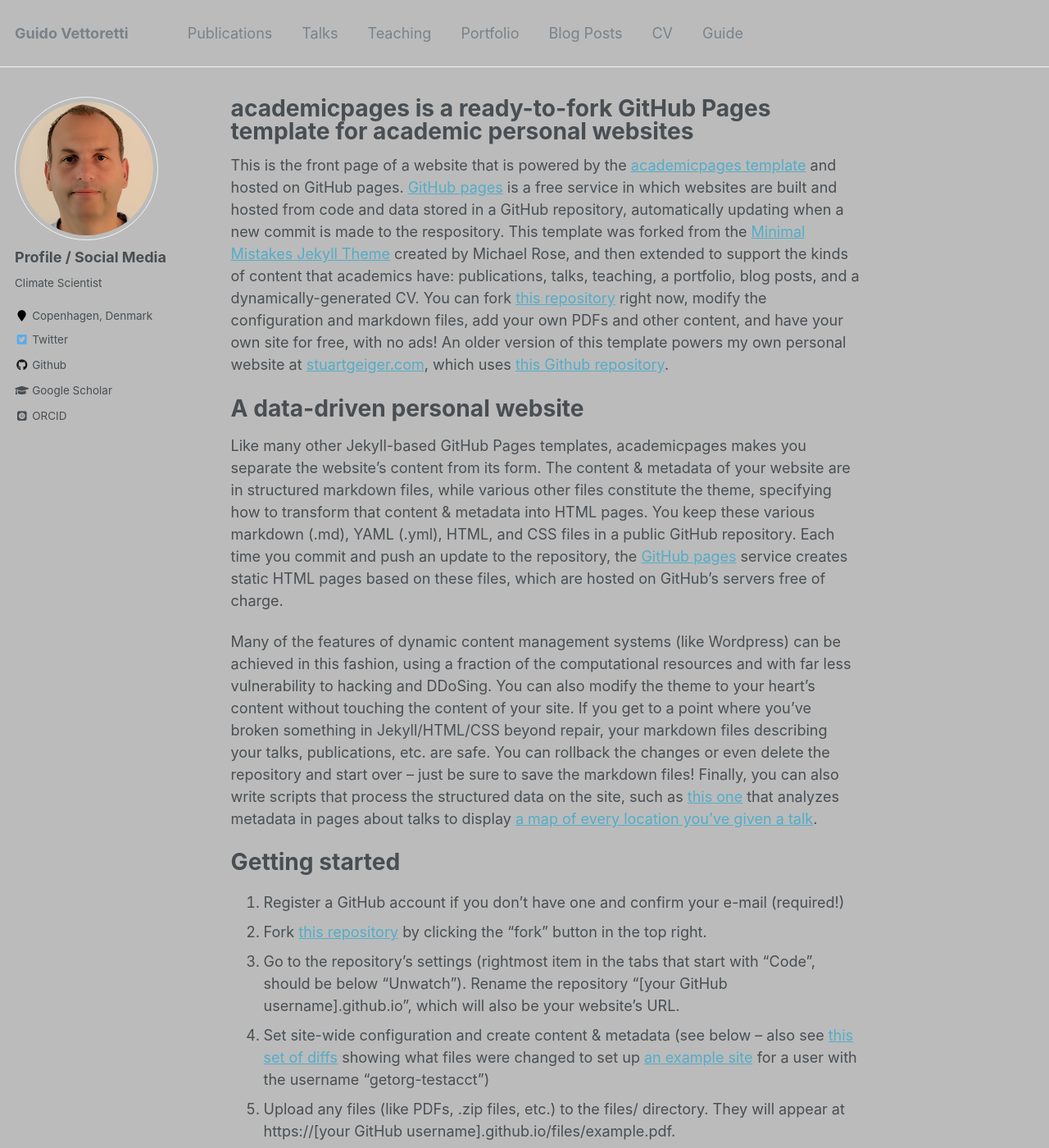
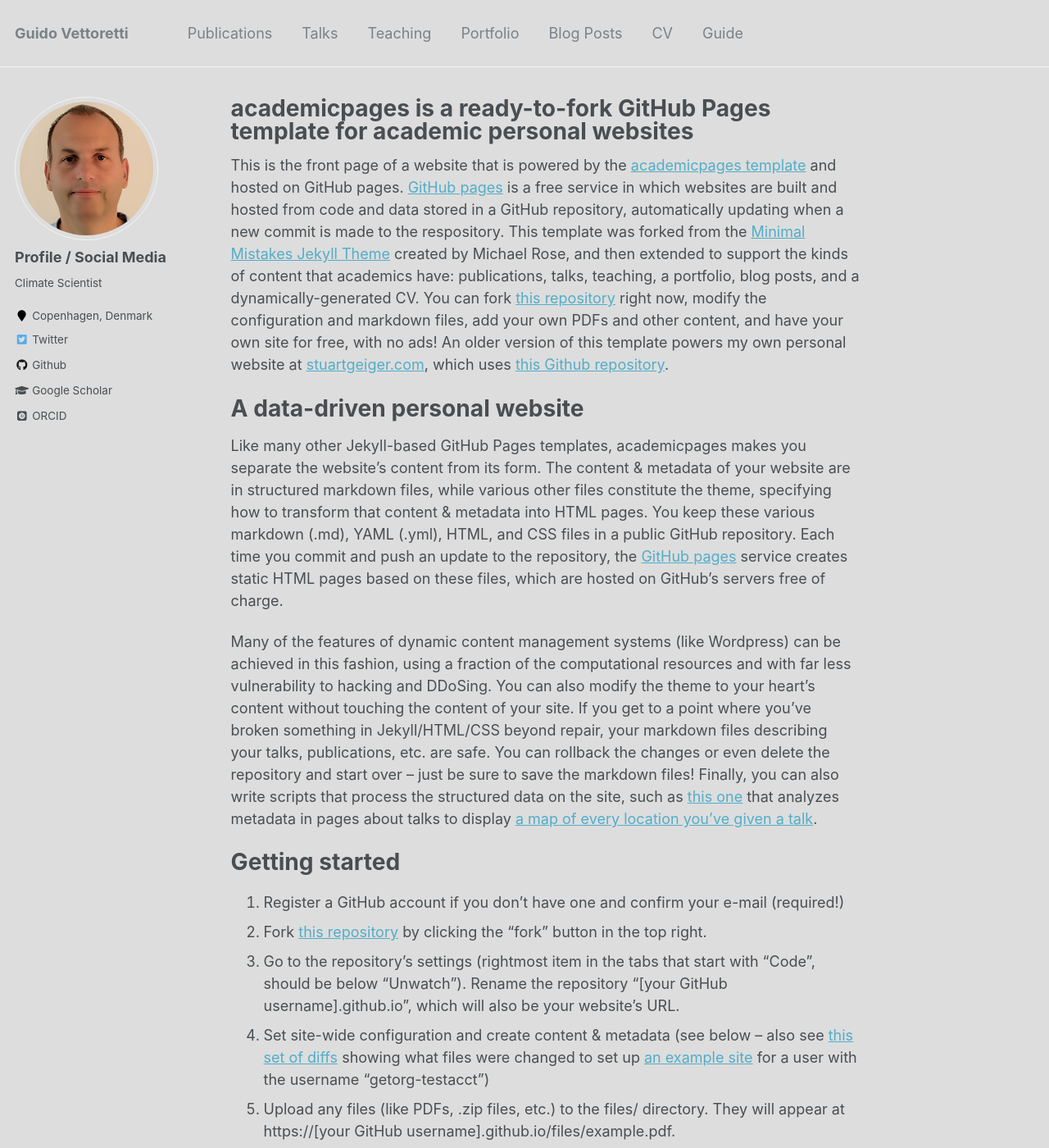
Before and after one commit to guidov/guidov.github.io, a Jekyll site: the page built from _pages/about.md, in a window 1280 px wide and 1400 px high. Shown: the whole window at 82% size. Built offline with Jekyll 4.4.1, drawn with Linux system fonts in a browser that asks for light colours; some web fonts are replaced; some of the changed text lies outside the part shown.

Commit message:
footer and background update

```diff
--- a/_layouts/default.html
+++ b/_layouts/default.html
@@ -18,12 +18,14 @@
 
     {{ content }}
 
+    {% comment %}
     <div class="page__footer">
       <footer>
         {% include footer/custom.html %}
         {% include footer.html %}
       </footer>
     </div>
+    {% endcomment %}
 
     {% include scripts.html %}
 
--- a/_sass/_variables.scss
+++ b/_sass/_variables.scss
@@ -54,7 +54,7 @@
 $lighter-gray               : mix(#fff, $gray, 90%);
 
 $body-color                 : #fff;
-$background-color           : #bbbbbb;
+$background-color           : #dddddd;
 $code-background-color      : #fafafa;
 $code-background-color-dark : $light-gray;
 $text-color                 : $dark-gray;
```
